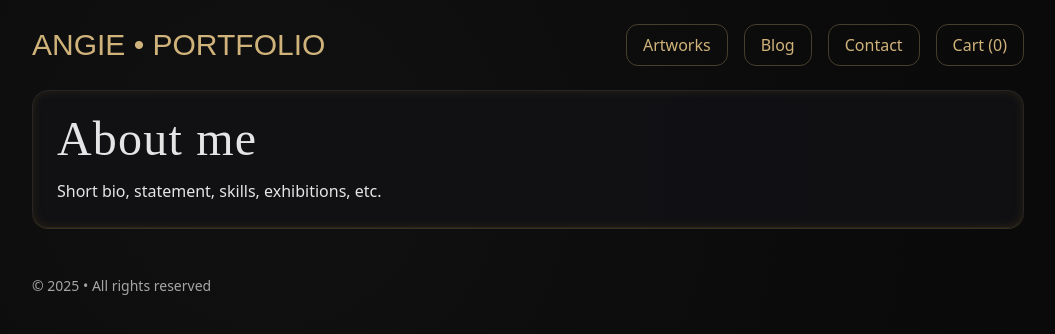
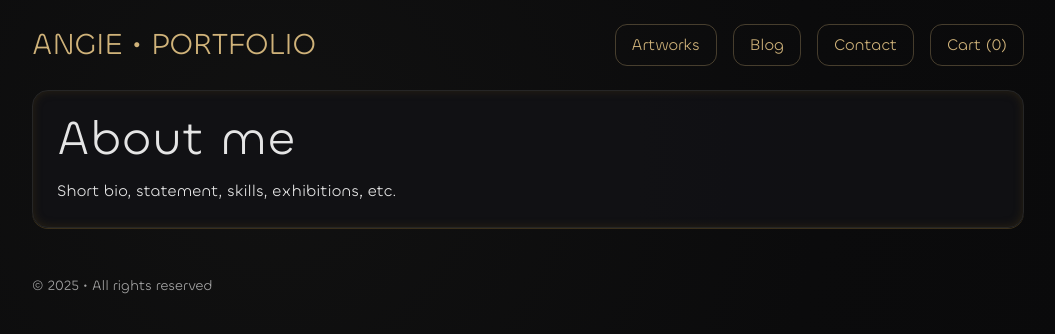
Before and after one commit to YanaDiachuk/portfolio-site, a Next.js app: page / in a window 1280 px wide. Shown: the top 334 px of the page, without its empty margins (112-1167 px from the left). Built offline with nearby package versions, Linux system fonts and the light colour scheme; no server answers.

Commit message:
update artworks and styles

```diff
--- a/app/globals.css
+++ b/app/globals.css
@@ -5,25 +5,40 @@
 @import "tailwindcss";
 
 :root { color-scheme: dark; }
+
 body {
   @apply bg-goth-bg text-neutral-200 bg-plate min-h-screen;
 }
+
 a { @apply text-goth-accent hover:underline; }
 
 .card {
   @apply bg-goth-card/80 rounded-2xl p-6 shadow-brass border border-neutral-800;
 }
-.h1 { @apply font-display text-4xl md:text-5xl tracking-wide; }
-.h2 { @apply font-techno text-2xl md:text-3xl uppercase; }
+
+/* Заголовки — теперь используют Tailwind, который подхватит Chillax */
+.h1 {
+  @apply font-display text-4xl md:text-5xl tracking-wide;
+}
+
+.h2 {
+  @apply font-display text-2xl md:text-3xl uppercase;
+}
+
 .btn {
   @apply inline-flex items-center rounded-xl border border-goth-accent/30 px-4 py-2 hover:bg-goth-accent/10;
 }
+
 .input {
   @apply w-full rounded-lg bg-black/40 border border-neutral-700 px-3 py-2 outline-none focus:border-goth-accent;
 }
+
 .grid-plate {
-  background-image: linear-gradient(#1a1a1a 1px, transparent 1px), linear-gradient(90deg, #1a1a1a 1px, transparent 1px);
+  background-image: linear-gradient(#1a1a1a 1px, transparent 1px),
+                    linear-gradient(90deg, #1a1a1a 1px, transparent 1px);
   background-size: 24px 24px;
   background-position: -1px -1px;
   @apply rounded-2xl border border-neutral-800;
 }
+
+/* Старый .font-main больше НЕ нужен */
--- a/app/layout.tsx
+++ b/app/layout.tsx
@@ -1,16 +1,22 @@
-
 import './globals.css'
-import Link from 'next/link'
 import { ReactNode } from 'react'
 import Header from '@/components/Header'
 import Footer from '@/components/Footer'
+import localFont from 'next/font/local'
+
+// ВАЖНО: правильный путь
+const mainFont = localFont({
+  src: '../public/fonts/Chillax-Variable.ttf',
+  variable: '--font-main',
+});
+
 
 export const metadata = { title: 'Portfolio', description: 'Art • Blog • Contact' }
 
 export default function RootLayout({ children }: { children: ReactNode }) {
   return (
-    <html lang="en">
-      <body>
+    <html lang="en" className={mainFont.variable}>
+      <body className="font-sans">
         <div className="max-w-5xl mx-auto px-4 py-6">
           <Header />
           <main className="mt-6">{children}</main>
--- a/tailwind.config.ts
+++ b/tailwind.config.ts
@@ -11,11 +11,15 @@ const config: Config = {
           accent: '#d0b37a',
         },
       },
+
+      /* Всё шрифтовое пространство теперь Chillax */
       fontFamily: {
-        display: ['"Cinzel Decorative"', 'serif'],
-        techno: ['"Orbitron"', 'sans-serif'],
-        gothic: ['"UnifrakturMaguntia"', 'serif'],
+        display: ['var(--font-main)'],   // заголовки
+        techno: ['var(--font-main)'],    // h2 и др.
+        gothic: ['var(--font-main)'],    // стилизованные тексты
+        sans: ['var(--font-main)'],      // body текста
       },
+
       boxShadow: {
         brass: '0 1px 0 #3a2f1a, inset 0 0 8px #2b2314',
       },
@@ -26,4 +30,5 @@ const config: Config = {
   },
   plugins: [],
 }
+
 export default config
```
Also changed, not shown: public/fonts/Chillax-Variable.ttf (added).
